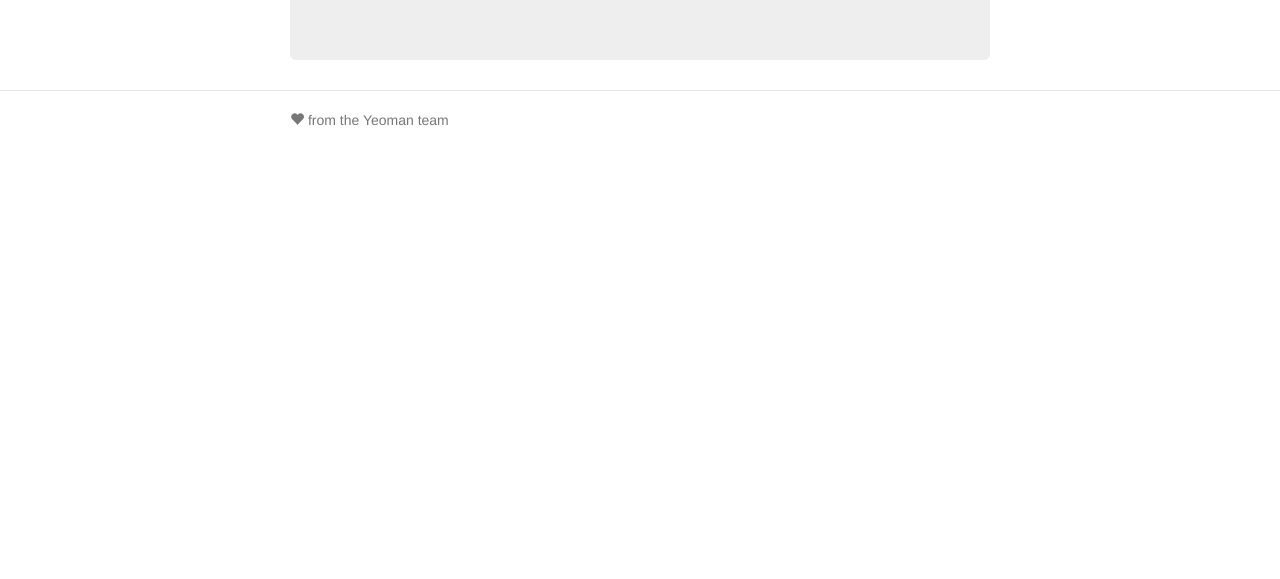
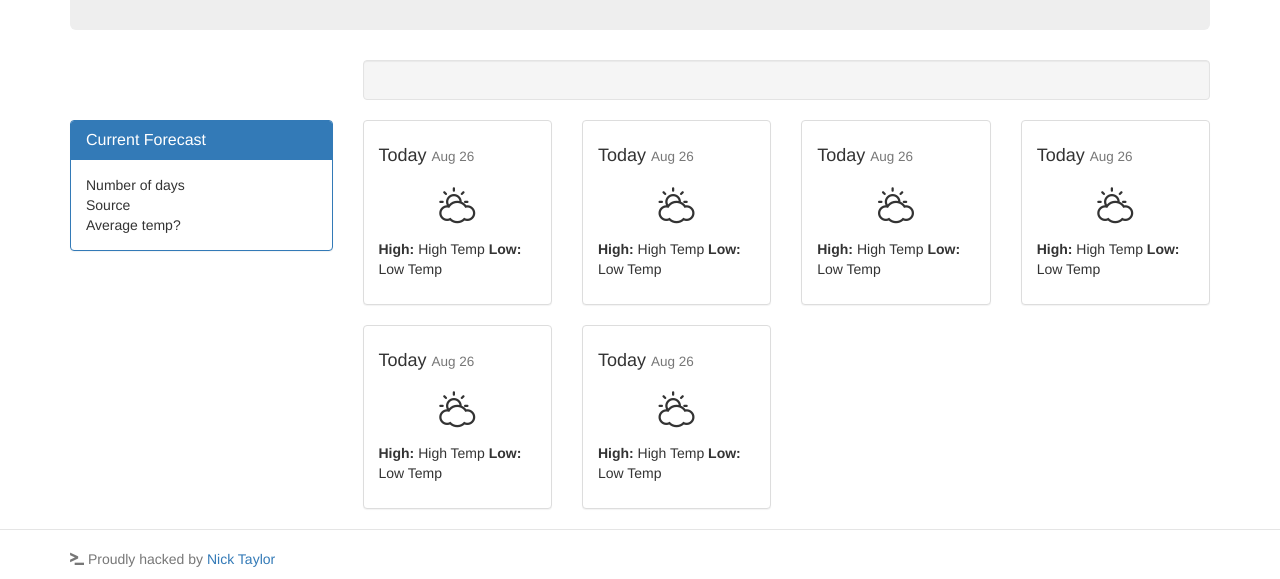
Before and after one commit to taylorn16/weather-fore-you, a website: page app/index.html in a window 1280 px wide. Shown: the part 371-950 px from the top of the page. Before the commit the page ends 800 px from the top, so only its background shows below. Drawn offline with nearby package versions, Linux system fonts and the light colour scheme; some packages are replaced by stand-ins of ours; files that its build step writes are made by us from their sources.

Commit message:
Created bootstrap wireframe for main view and scaffolded forecastService

```diff
--- a/app/index.html
+++ b/app/index.html
@@ -31,7 +31,7 @@
 
     <div class="footer">
       <div class="container">
-        <p><span class="glyphicon glyphicon-heart"></span> from the Yeoman team</p>
+        <p><span class="glyphicon glyphicon-console"></span> Proudly hacked by <a href="#">Nick Taylor</a></p>
       </div>
     </div>
 
@@ -65,6 +65,7 @@
         <script src="scripts/app.js"></script>
         <script src="scripts/controllers/main.js"></script>
         <script src="scripts/controllers/about.js"></script>
+        <script src="scripts/services/forecastservice.js"></script>
         <!-- endbuild -->
 </body>
 </html>
--- /dev/null
+++ b/app/scripts/services/forecastservice.js
@@ -0,0 +1,13 @@
+'use strict';
+
+/**
+ * @ngdoc service
+ * @name weatherForeYouApp.forecastService
+ * @description
+ * # forecastService
+ * Service in the weatherForeYouApp.
+ */
+angular.module('weatherForeYouApp')
+  .service('forecastService', function () {
+    // AngularJS will instantiate a singleton by calling "new" on this function
+  });
--- a/app/styles/main.css
+++ b/app/styles/main.css
@@ -61,9 +61,9 @@ body {
 
 /* Responsive: Portrait tablets and up */
 @media screen and (min-width: 768px) {
-  .container {
+  /*.container {
     max-width: 730px;
-  }
+  }*/
 
   /* Remove the padding we set earlier */
   .header,
--- a/app/views/main.html
+++ b/app/views/main.html
@@ -3,3 +3,111 @@
   <h2>Weather-Fore-You</h2>
   <p>Hot 'n fresh weather forecasts served up daily, for up to 7 days!</p>
 </div><!-- .jumbotron -->
+
+<div class="row">
+  <div class="col-sm-9 col-sm-push-3">
+    <div class="well">
+
+    </div><!-- .ui-controls -->
+  </div>
+</div>
+
+
+<div class="row">
+  <div class="col-sm-3">
+    <div class="panel panel-primary">
+      <div class="panel-heading">
+        <h3 class="panel-title">Current Forecast</h3>
+      </div>
+      <div class="panel-body">
+        Number of days <br>
+        Source <br>
+        Average temp? <br>
+      </div>
+    </div>
+  </div>
+
+  <div class="col-sm-9">
+    <div class="row">
+
+      <div class="col-sm-3 weather-card">
+        <div class="panel panel-default">
+          <div class="panel-body">
+            <h4>Today <small>Aug 26</small></h4>
+            <h1 class="text-center meteocon" data-icon="H"></h1>
+            <p>
+              <strong>High:</strong> High Temp
+              <strong>Low:</strong> Low Temp
+            </p>
+          </div>
+        </div>
+      </div><!-- .weather-card -->
+
+      <div class="col-sm-3 weather-card">
+        <div class="panel panel-default">
+          <div class="panel-body">
+            <h4>Today <small>Aug 26</small></h4>
+            <h1 class="text-center meteocon" data-icon="H"></h1>
+            <p>
+              <strong>High:</strong> High Temp
+              <strong>Low:</strong> Low Temp
+            </p>
+          </div>
+        </div>
+      </div><!-- .weather-card -->
+
+      <div class="col-sm-3 weather-card">
+        <div class="panel panel-default">
+          <div class="panel-body">
+            <h4>Today <small>Aug 26</small></h4>
+            <h1 class="text-center meteocon" data-icon="H"></h1>
+            <p>
+              <strong>High:</strong> High Temp
+              <strong>Low:</strong> Low Temp
+            </p>
+          </div>
+        </div>
+      </div><!-- .weather-card -->
+
+      <div class="col-sm-3 weather-card">
+        <div class="panel panel-default">
+          <div class="panel-body">
+            <h4>Today <small>Aug 26</small></h4>
+            <h1 class="text-center meteocon" data-icon="H"></h1>
+            <p>
+              <strong>High:</strong> High Temp
+              <strong>Low:</strong> Low Temp
+            </p>
+          </div>
+        </div>
+      </div><!-- .weather-card -->
+
+      <div class="col-sm-3 weather-card">
+        <div class="panel panel-default">
+          <div class="panel-body">
+            <h4>Today <small>Aug 26</small></h4>
+            <h1 class="text-center meteocon" data-icon="H"></h1>
+            <p>
+              <strong>High:</strong> High Temp
+              <strong>Low:</strong> Low Temp
+            </p>
+          </div>
+        </div>
+      </div><!-- .weather-card -->
+
+      <div class="col-sm-3 weather-card">
+        <div class="panel panel-default">
+          <div class="panel-body">
+            <h4>Today <small>Aug 26</small></h4>
+            <h1 class="text-center meteocon" data-icon="H"></h1>
+            <p>
+              <strong>High:</strong> High Temp
+              <strong>Low:</strong> Low Temp
+            </p>
+          </div>
+        </div>
+      </div><!-- .weather-card -->
+
+    </div><!--.row-->
+  </div>
+</div>
--- a/app/views/nav.html
+++ b/app/views/nav.html
@@ -15,9 +15,8 @@
     <div class="collapse navbar-collapse" id="js-navbar-collapse">
 
       <ul class="nav navbar-nav">
-        <li class="active"><a href="#/">Home</a></li>
+        <li class="active"><a href="#/">Forecasts</a></li>
         <li><a ng-href="#/about">About</a></li>
-        <li><a ng-href="#/">Contact</a></li>
       </ul>
     </div>
   </div>
```
Also changed, not shown: test/spec/services/forecastservice.js (added, +18 -0 lines).
